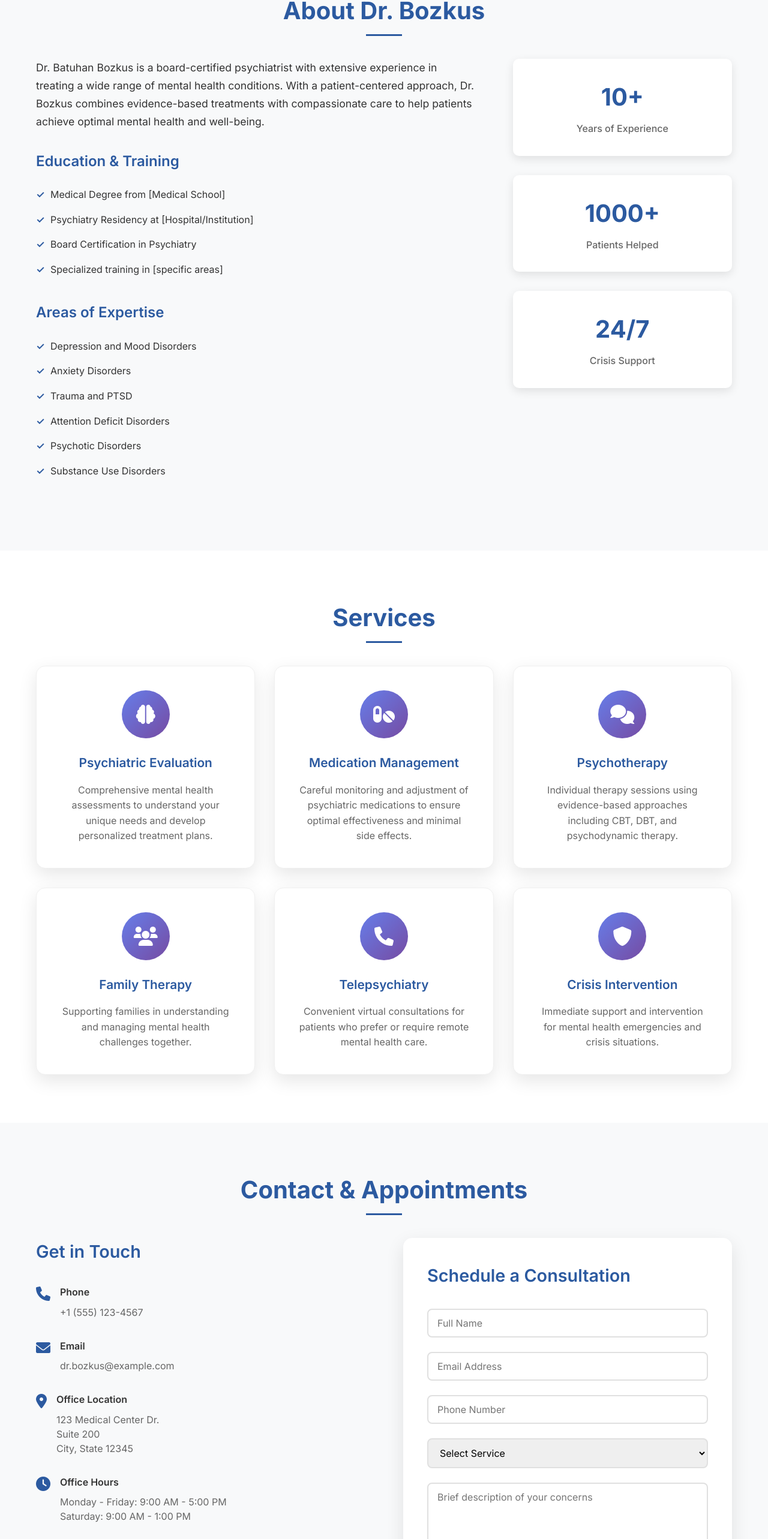
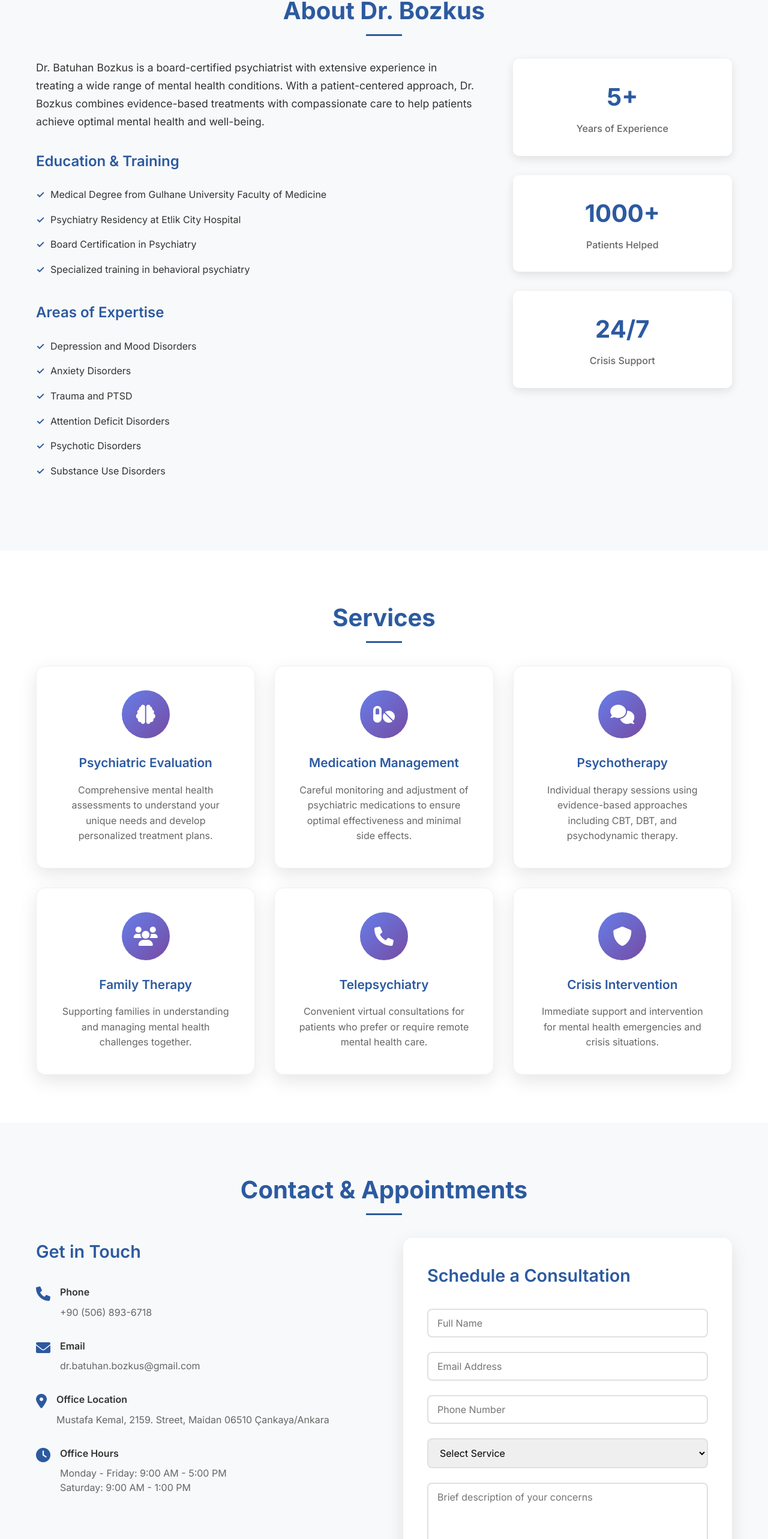
Before and after one commit to sudehayatoprak/dr_batuhan_bozkus_website, a plain HTML site: page index.html in a window 1280 px wide. Shown: the part 894-3460 px from the top of the page at 60% size. Drawn offline with Linux system fonts and the light colour scheme.

Commit message:
Update contact info and education details

```diff
--- a/index.html
+++ b/index.html
@@ -60,10 +60,10 @@
 
                     <h3>Education & Training</h3>
                     <ul>
-                        <li>Medical Degree from [Medical School]</li>
-                        <li>Psychiatry Residency at [Hospital/Institution]</li>
+                        <li>Medical Degree from Gulhane University Faculty of Medicine</li>
+                        <li>Psychiatry Residency at Etlik City Hospital</li>
                         <li>Board Certification in Psychiatry</li>
-                        <li>Specialized training in [specific areas]</li>
+                        <li>Specialized training in behavioral psychiatry</li>
                     </ul>
 
                     <h3>Areas of Expertise</h3>
@@ -78,7 +78,7 @@
                 </div>
                 <div class="about-stats">
                     <div class="stat">
-                        <h3>10+</h3>
+                        <h3>5+</h3>
                         <p>Years of Experience</p>
                     </div>
                     <div class="stat">
@@ -156,21 +156,21 @@
                         <i class="fas fa-phone"></i>
                         <div>
                             <h4>Phone</h4>
-                            <p>+1 (555) 123-4567</p>
+                            <p>+90 (506) 893-6718</p>
                         </div>
                     </div>
                     <div class="contact-item">
                         <i class="fas fa-envelope"></i>
                         <div>
                             <h4>Email</h4>
-                            <p>dr.bozkus@example.com</p>
+                            <p>dr.batuhan.bozkus@gmail.com</p>
                         </div>
                     </div>
                     <div class="contact-item">
                         <i class="fas fa-map-marker-alt"></i>
                         <div>
                             <h4>Office Location</h4>
-                            <p>123 Medical Center Dr.<br>Suite 200<br>City, State 12345</p>
+                            <p>Mustafa Kemal, 2159. Street, Maidan 06510 Çankaya/Ankara </p>
                         </div>
                     </div>
                     <div class="contact-item">
@@ -242,9 +242,9 @@
                 </div>
                 <div class="footer-section">
                     <h4>Contact Info</h4>
-                    <p>Phone: +1 (555) 123-4567</p>
+                    <p>Phone: +90 (506) 893-6718</p>
                     <p>Email: dr.bozkus@example.com</p>
-                    <p>Address: 123 Medical Center Dr.<br>Suite 200, City, State 12345</p>
+                    <p>Address: Mustafa Kemal, 2159. Street, Maidan 06510 Çankaya/Ankara </p>
                 </div>
             </div>
             <div class="footer-bottom">
```
